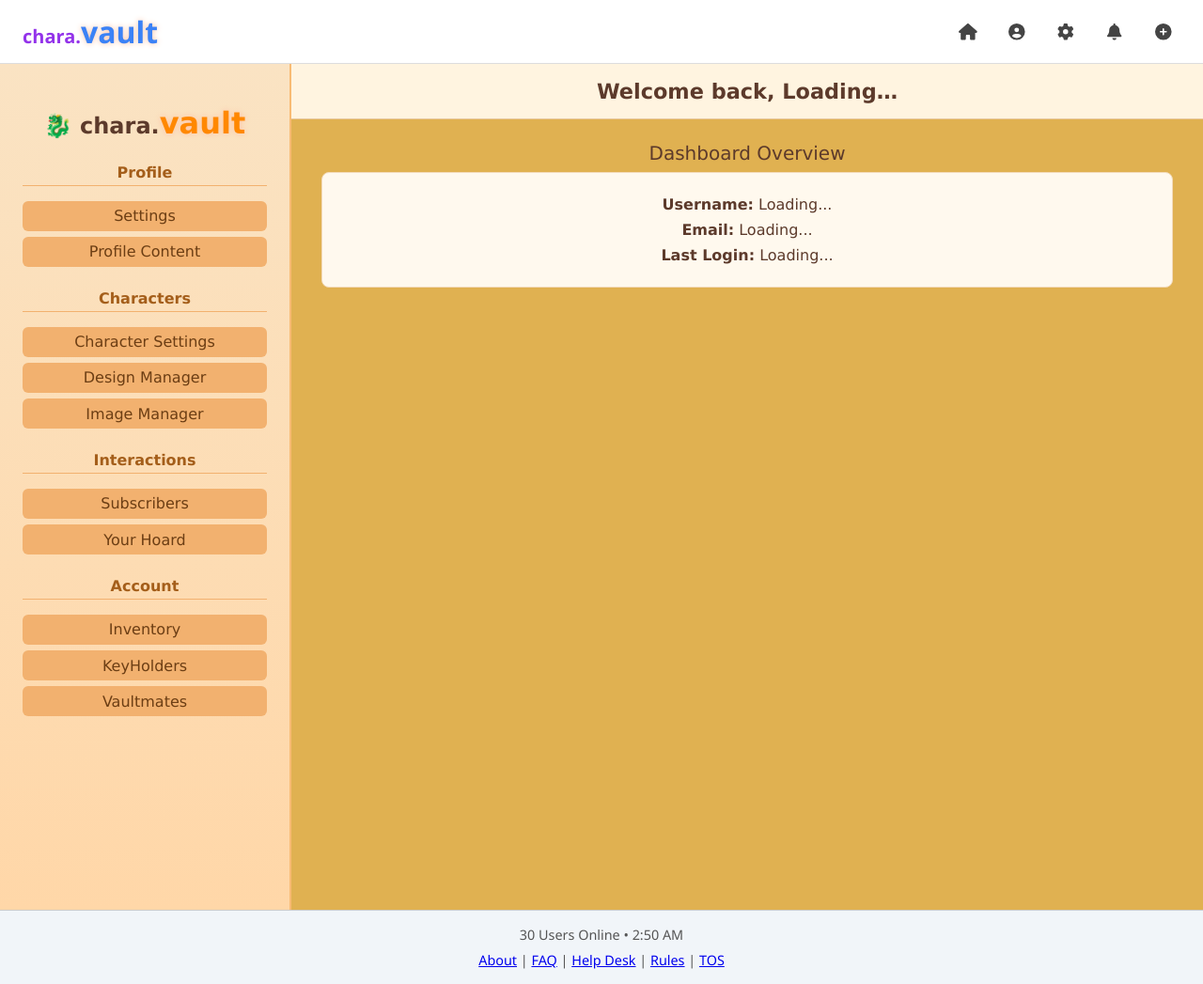
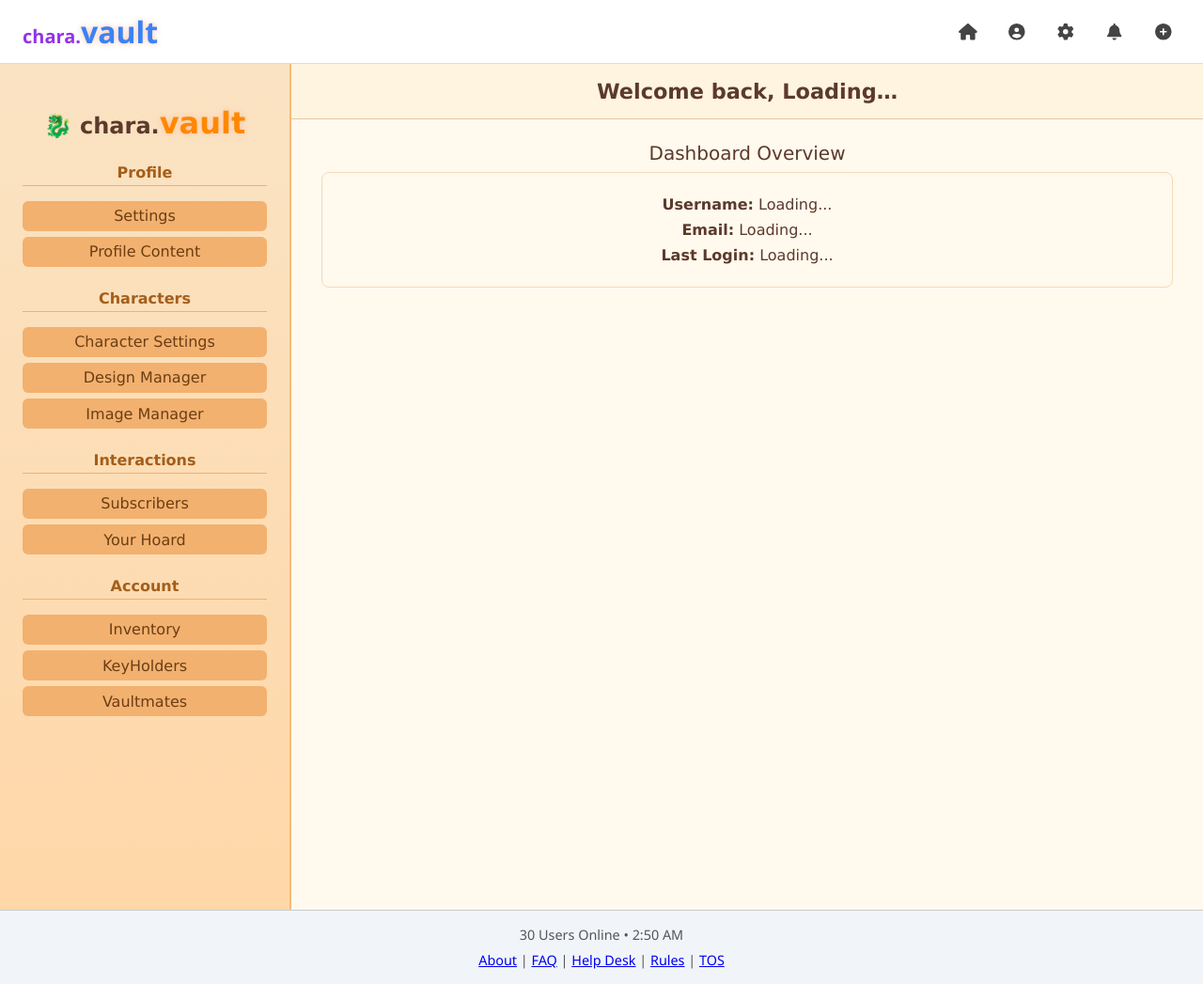
Before and after one commit to gummygyaru/charavault, a Jekyll site: the page built from dashboard/dashboard.html, in a window 1280 px wide. Shown: the whole page at 94% size. Built offline with Jekyll 4.4.1, drawn with Linux system fonts in a browser that asks for light colours; comment, search, counter and statistics services are not loaded.

Commit message:
Update dashboard.html

```diff
--- a/dashboard/dashboard.html
+++ b/dashboard/dashboard.html
@@ -74,7 +74,7 @@ title: Dashboard
 
     .content-panel {
       flex: 1;
-      background: #e0b151;
+      background: #fff9ee;
       display: flex;
       flex-direction: column;
       overflow-y: auto;
```
